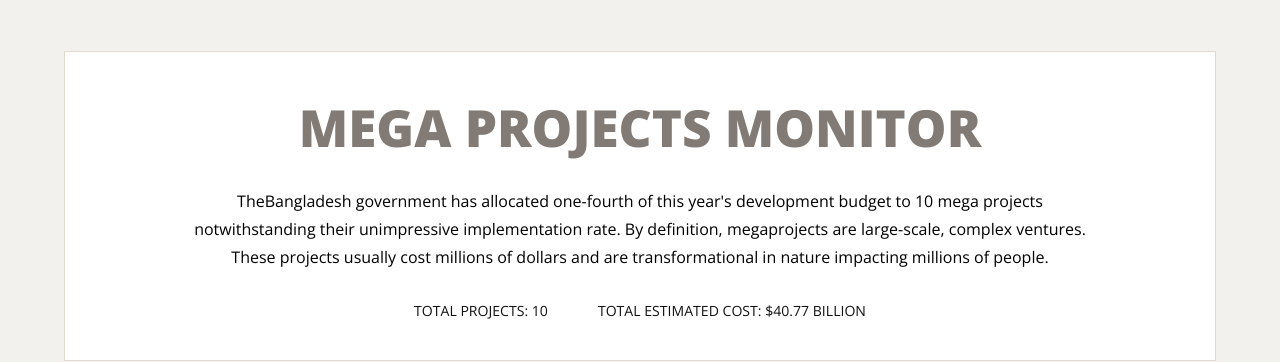
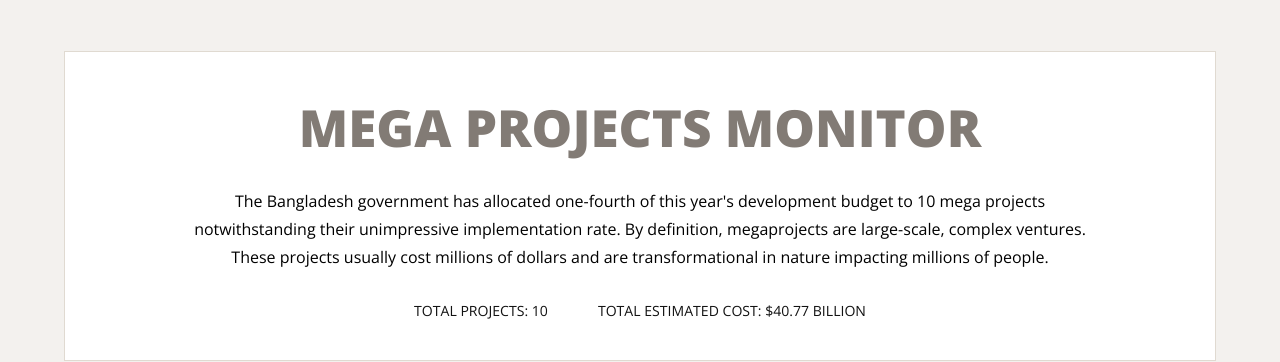
Before and after one commit to ibnulferdous/bd-mega-projects, a React (Create React App) app: page / in a window 1280 px wide. Shown: the top 362 px of the page. Built offline with nearby package versions, Linux system fonts and the light colour scheme.

Commit message:
Minor Edit

```diff
--- a/src/components/Header/Header.js
+++ b/src/components/Header/Header.js
@@ -5,7 +5,7 @@
     return (
         <header>
             <h1 className="uppercase">Mega Projects Monitor</h1>
-            <p>TheBangladesh government has allocated one-fourth of this year's development budget to 10 mega projects notwithstanding their unimpressive implementation rate. By definition, megaprojects are large-scale, complex ventures. These projects usually cost millions of dollars and are transformational in nature impacting millions of people.</p>
+            <p>The Bangladesh government has allocated one-fourth of this year's development budget to 10 mega projects notwithstanding their unimpressive implementation rate. By definition, megaprojects are large-scale, complex ventures. These projects usually cost millions of dollars and are transformational in nature impacting millions of people.</p>
             <div>
                 <h2 className="uppercase">Total Projects: 10</h2>
                 <h2 className="uppercase">Total Estimated Cost: $40.77 Billion</h2>
```
